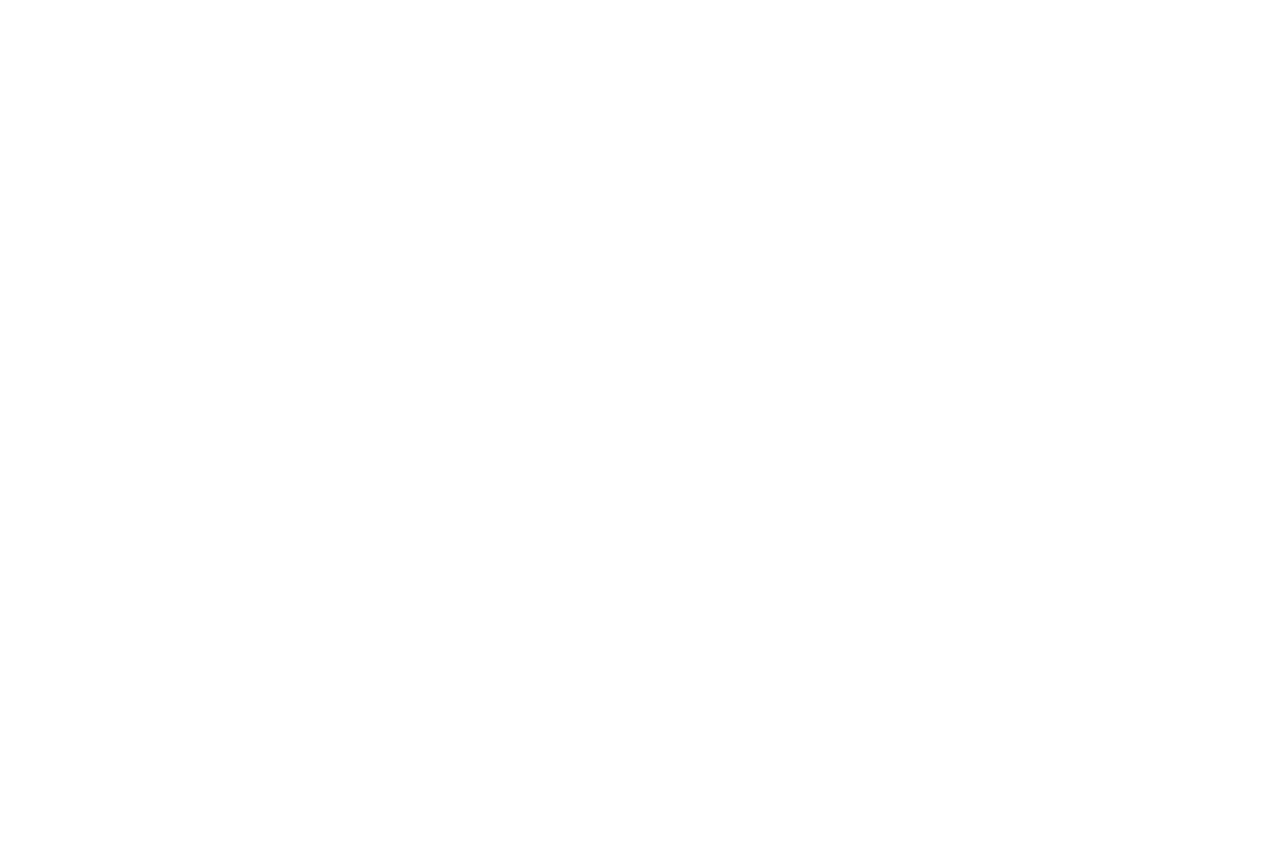
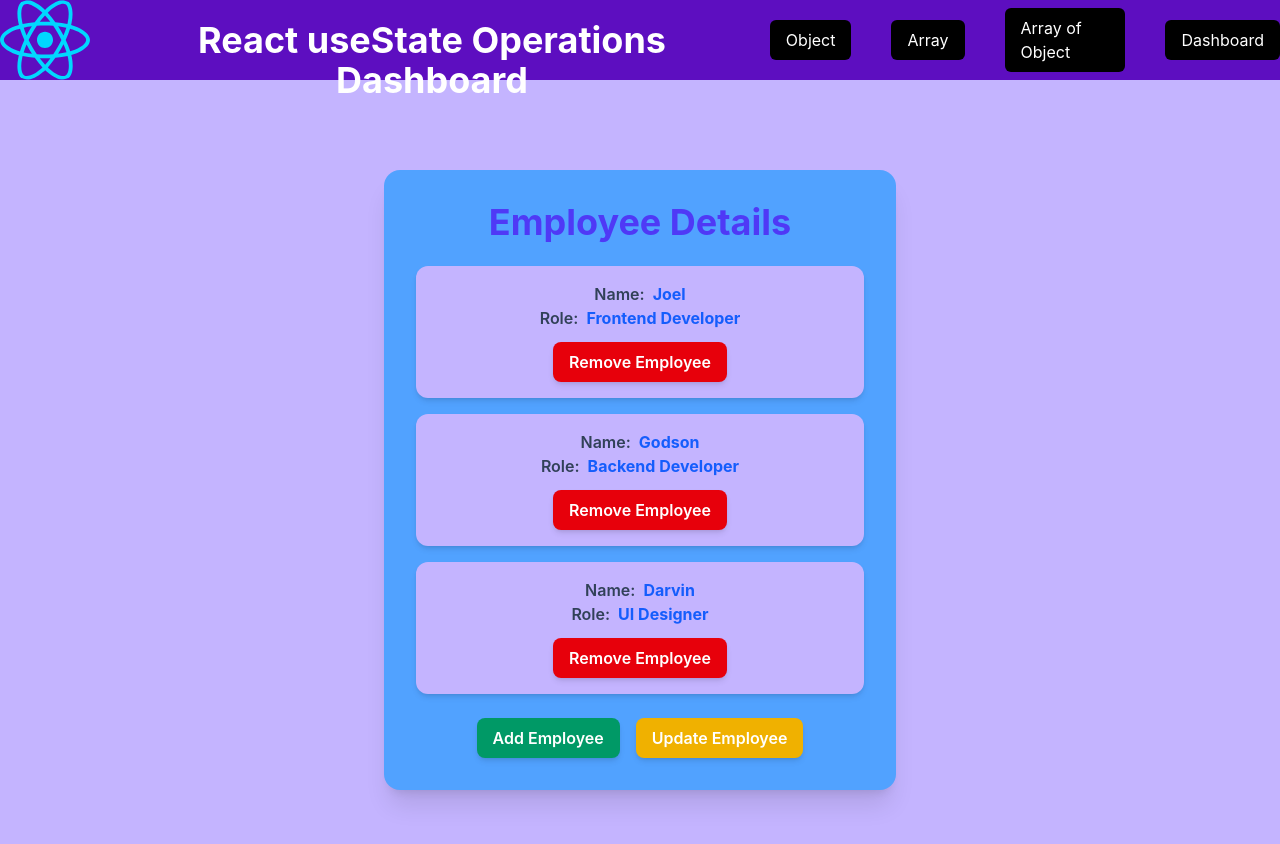
Before and after one commit to Joeljerald/Day4Assignment, a React (Vite) app: page /arrofobj in a window 1280 px wide. Before the commit this address had no page. Shown: the top 844 px of the page. Before the commit the page ends 800 px from the top, so only its background shows below. Built offline with nearby package versions, Linux system fonts and the light colour scheme.

Commit message:
Day7 Assignment

```diff
--- /dev/null
+++ b/src/day7/components/Layouts.jsx
@@ -0,0 +1,14 @@
+import { Outlet } from "react-router-dom"
+import Navbar from "./NavBar"
+
+
+const Layouts = () => {
+  return (
+    <div>
+    <Navbar/>
+    <Outlet/>
+    </div>
+  )
+}
+
+export default Layouts
--- /dev/null
+++ b/src/day7/components/NavBar.jsx
@@ -0,0 +1,23 @@
+import { Link } from "react-router-dom"
+const NavBar = () => {
+  return (
+    <div className="flex justify-between bg-violet-800 h-20">
+        <div className="flex w-30 h-20">
+            <img src="/src/assets/react.svg" className="rounded-4xl"/>
+        </div>
+        <div className="text-center py-5 ">
+            <h1 className="font-bold text-4xl text-center text-white">React useState Operations Dashboard</h1>
+        </div>
+        <div className="flex gap-10 pl-5 items-center text-white ">
+
+            <Link to={"/obj"} className="bg-black rounded-md  px-4 py-2 " >Object</Link>
+            <Link to={"/array"} className="bg-black rounded-md  px-4 py-2 ">Array</Link>
+            <Link to={"/arrofobj"} className="bg-black rounded-md  px-4 py-2  ">Array of Object</Link>
+            <Link to={"/"} className="bg-black rounded-md  px-4 py-2">Dashboard</Link>
+        </div>
+    </div>
+
+  )
+}
+
+export default NavBar
--- /dev/null
+++ b/src/day7/pages/Array.jsx
@@ -0,0 +1,43 @@
+import { useState } from "react";
+
+const ArrayExample = () => {
+  const [arrData, setArrData] = useState([
+    "HTML",
+    "CSS",
+    "Javascript",
+    "Node.js",
+    "Express.js",
+  ]);
+
+  const handleAdd = () => {
+    setArrData([...arrData, "React"]);
+  };
+
+  const handleUpdate = () => {
+    setArrData(
+      arrData.map((e) => (e === "HTML" ? "HTML'5" : e))
+    );
+  };
+
+  return (
+    <div className="min-h-screen bg-violet-300 flex items-center justify-center p-6">
+      <div className="w-full max-w-md bg-blue-400 rounded-2xl shadow-xl p-8 text-center space-y-6 hover:scale-105 transition duration-300">
+        <h1 className="text-4xl font-bold text-indigo-600">My Skills</h1>
+        <ul className="space-y-3">
+          {arrData.map((e, i) => (
+            <li key={i} className="bg-violet-300 rounded-lg py-2 shadow-md font-semibold">{e}</li>
+          ))}
+        </ul>
+
+        <div className="flex justify-center gap-4">
+          <button onClick={handleAdd} className="px-4 py-2 rounded-lg bg-emerald-600 shadow-md font-semibold hover:shadow-lg transition duration-300">Add Skill </button>
+          <button onClick={handleUpdate} className="px-4 py-2 rounded-lg bg-amber-500 shadow-md font-semibold hover:shadow-lg transition duration-300">
+            Update Skill
+          </button>
+        </div>
+      </div>
+    </div>
+  );
+};
+
+export default ArrayExample;
--- /dev/null
+++ b/src/day7/pages/ArrayOfObject.jsx
@@ -0,0 +1,72 @@
+import { useState } from "react";
+
+const Employees = () => {
+  const [employees, setEmployees] = useState([
+    {
+      id: 1,
+      name: "Joel",
+      role: "Frontend Developer",
+    },
+    {
+      id: 2,
+      name: "Godson",
+      role: "Backend Developer",
+    },
+    {
+      id: 3,
+      name: "Darvin",
+      role: "UI Designer",
+    },
+  ]);
+
+  const handleAdd = () => {
+    setEmployees([
+      ...employees,
+      {
+        id: employees.length + 1,
+        name: "Jerald",
+        role: "Java Developer",
+      },
+    ]);
+  };
+
+  const handleUpdate = () => {
+    setEmployees(
+      employees.map((e) =>
+        e.id === 3? { ...e, role: "Full Stack Developer" }: e
+      )
+    );
+  };
+  const handleRemove = (id) => {
+    setEmployees(
+      employees.filter((e) => e.id !== id)
+    );
+  };
+
+  return (
+    <div className="min-h-screen bg-violet-300 flex items-center justify-center p-6">
+      <div className="w-full max-w-lg bg-blue-400 rounded-2xl shadow-xl p-8 space-y-6 text-center hover:scale-105 transition duration-300">
+        <h1 className="text-4xl font-bold text-indigo-600">Employee Details</h1>
+        <div className="space-y-4">
+          {employees.map((e) => (
+            <div key={e.id} className="bg-violet-300 rounded-xl p-4 shadow-md">
+              <p><span className="font-semibold text-slate-700">Name:</span><span className="ml-2 text-blue-600 font-bold">{e.name}</span></p>
+
+              <p><span className="font-semibold text-slate-700">Role:</span><span className="ml-2 text-blue-600 font-bold">{e.role}</span></p>
+
+              <button onClick={() => handleRemove(e.id)} className="mt-3 px-4 py-2 rounded-lg shadow-md font-semibold bg-red-600 text-white hover:shadow-lg transition duration-300">Remove Employee </button>
+            </div>
+          ))}
+        </div>
+
+        <div className="flex justify-center gap-4">
+
+          <button onClick={handleAdd} className="px-4 py-2 rounded-lg shadow-md font-semibold hover:shadow-lg transition text-white bg-emerald-600 duration-300">Add Employee</button>
+          <button onClick={handleUpdate} className="px-4 py-2 rounded-lg shadow-md font-semibold hover:shadow-lg transition bg-yellow-500 text-white duration-300">Update Employee</button>
+        </div>
+      </div>
+    </div>
+  );
+};
+
+export default Employees;
--- /dev/null
+++ b/src/day7/pages/ObjectArray.jsx
@@ -0,0 +1,59 @@
+import { useState } from "react";
+
+const Student = () => {
+  const [student, setStudent] = useState({
+    name: "Joel",
+    age: 22,
+    city: "Chennai",
+    skills: ["HTML", "CSS", "JavaScript"],
+  });
+
+  const addSkill = () => {
+    setStudent({
+      ...student,
+      skills: [...student.skills, "React"],
+    });
+  };
+
+  const changeCity = () => {
+    setStudent({
+      ...student,
+      city: "Bangalore",
+    });
+  };
+
+  return (
+    <div className="min-h-screen bg-violet-300 flex items-center justify-center p-6">
+      <div className="w-full max-w-md bg-blue-400 rounded-2xl shadow-xl p-8 space-y-5 text-center hover:scale-105 transition ">
+        <h2 className="text-4xl font-bold text-indigo-600">Student Details</h2>
+        <div className="space-y-3 text-lg">
+          <p><span className="font-semibold text-slate-800">Name:</span><span className="ml-2 text-blue-600 font-bold">{student.name}</span></p>
+          <p><span className="font-semibold text-slate-800">Age:</span><span className="ml-2 text-blue-600 font-bold">{student.age}</span></p>
+          <p><span className="font-semibold text-slate-800">City:</span><span className="ml-2 text-blue-600 font-bold">{student.city}</span></p>
+        </div>
+
+        <div>
+          <h3 className="text-slate-800 font-semibold text-xl mb-3">Skills</h3>
+          <ul className="flex  justify-center gap-3">
+            {student.skills.map((e, i) => (
+          <li key={i} className="px-4 py-2 rounded-lg bg-violet-300 shadow-md font-semibold hover:scale-105 transition duration-300">
+              {e}
+            </li>
+         ))}
+        </ul>
+        </div>
+        <div className="flex justify-center gap-4 pt-3">
+          <button onClick={addSkill} className="px-4 py-2  bg-amber-600 rounded-lg shadow-md font-semibold hover:shadow-lg transition duration-300">
+            Add React Skill
+          </button>
+
+          <button onClick={changeCity} className="px-4 py-2 rounded-lg bg-emerald-600 shadow-md font-semibold hover:shadow-lg transition duration-300">
+            Change City
+          </button>
+        </div>
+      </div>
+    </div>
+  );
+};
+
+export default Student;
--- /dev/null
+++ b/src/pages/Day7.jsx
@@ -0,0 +1,18 @@
+
+import ObjectArray from "../day7/pages/ObjectArray"
+import NavBar from "../day7/components/NavBar"
+
+
+const Day7 = () => {
+  return (
+    <>
+    <NavBar/>
+    <ObjectArray/>
+
+
+
+    </>
+  )
+}
+
+export default Day7
--- a/src/pages/Home.jsx
+++ b/src/pages/Home.jsx
@@ -34,7 +34,12 @@ const Home = () => {
 
         <Link to="/day6" className="bg-white w-72 p-8 rounded-2xl shadow-md hover:shadow-xl hover:-translate-y-2 transition duration-300 text-center">
           <h2 className="text-3xl font-bold text-pink-400 mb-4">Day 6</h2>
-          <p className="text-purple-500">Day 6 - Hooks - UseState WIth rendering Methods</p>
+          <p className="text-gray-500">Day 6 - Hooks - UseState WIth rendering Methods</p>
+        </Link>
+
+         <Link to="/day7" className="bg-white w-72 p-8 rounded-2xl shadow-md hover:shadow-xl hover:-translate-y-2 transition duration-300 text-center">
+          <h2 className="text-3xl font-bold text-rose-800 mb-4">Day 7</h2>
+          <p className="text-gray-500">Day 6 - Batch update - Rendering Methods </p>
         </Link>
       </div>
     </div>
--- a/src/routes/AppRoute.jsx
+++ b/src/routes/AppRoute.jsx
@@ -13,6 +13,12 @@ import Login from "../day2/pages/Login";
 import Layout from "../day2/components/Layout";
 import Register from "../day2/pages/Register";
 import Day6 from "../pages/Day6"
+import Day7 from "../pages/Day7"
+import ObjectArray from "../day7/pages/ObjectArray"
+import ArrayOfObject from "../day7/pages/ArrayOfObject"
+import Array from "../day7/pages/Array"
+import Layouts from "../day7/components/Layouts"
+
 
 const AppRoute = () => {
   return (
@@ -24,17 +30,25 @@ const AppRoute = () => {
           <Route path="/about" element={<About />} />
           <Route path="/contact" element={<Contact />} />
           <Route path="/services" element={<Services />} />
+
+
+
            <Route path="/day1" element={<Day1/>}/>
-
             <Route path="/day3" element={<Day3/>}/>
             <Route path="/day4" element={<Day4/>}/>
             <Route path="/day5" element={<Day5/>}/>
             <Route path="/day6" element={<Day6/>}/>
           </Route>
+          <Route path="/" element={<Layouts/>}>
+             <Route path="/obj" element={<ObjectArray/>}/>
+          <Route path="/array" element={<Array/>}/>
+          <Route path="/arrofobj" element={<ArrayOfObject/>}/>
+          </Route>
 
             <Route path="/login" element={<Login />} />
             <Route path="/day2" element={<Day2/>}/>
             <Route path="/register" element={<Register/>}/>
+            <Route path="/day7" element={<Day7/>}/>
 
         </Routes>
     </div>
```
